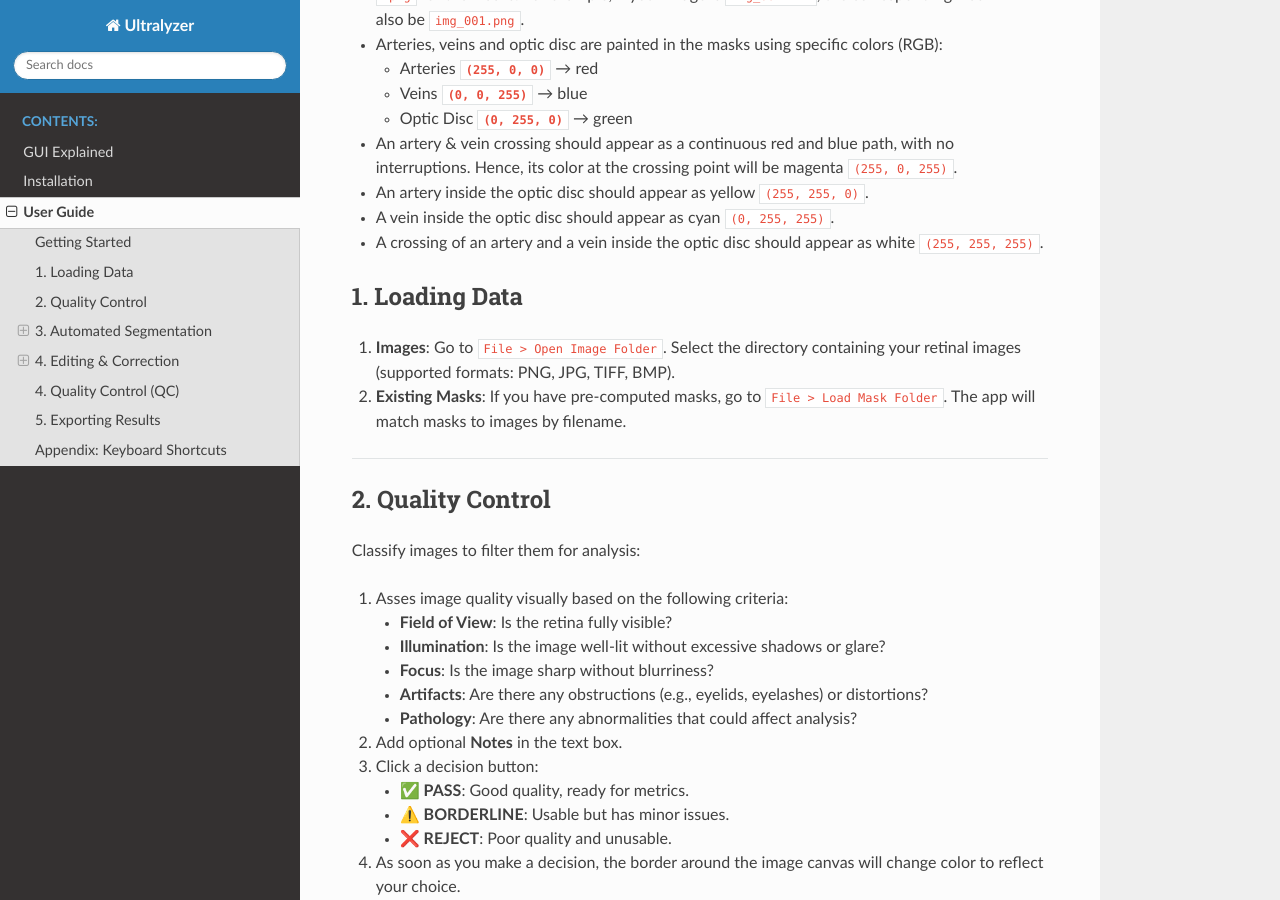
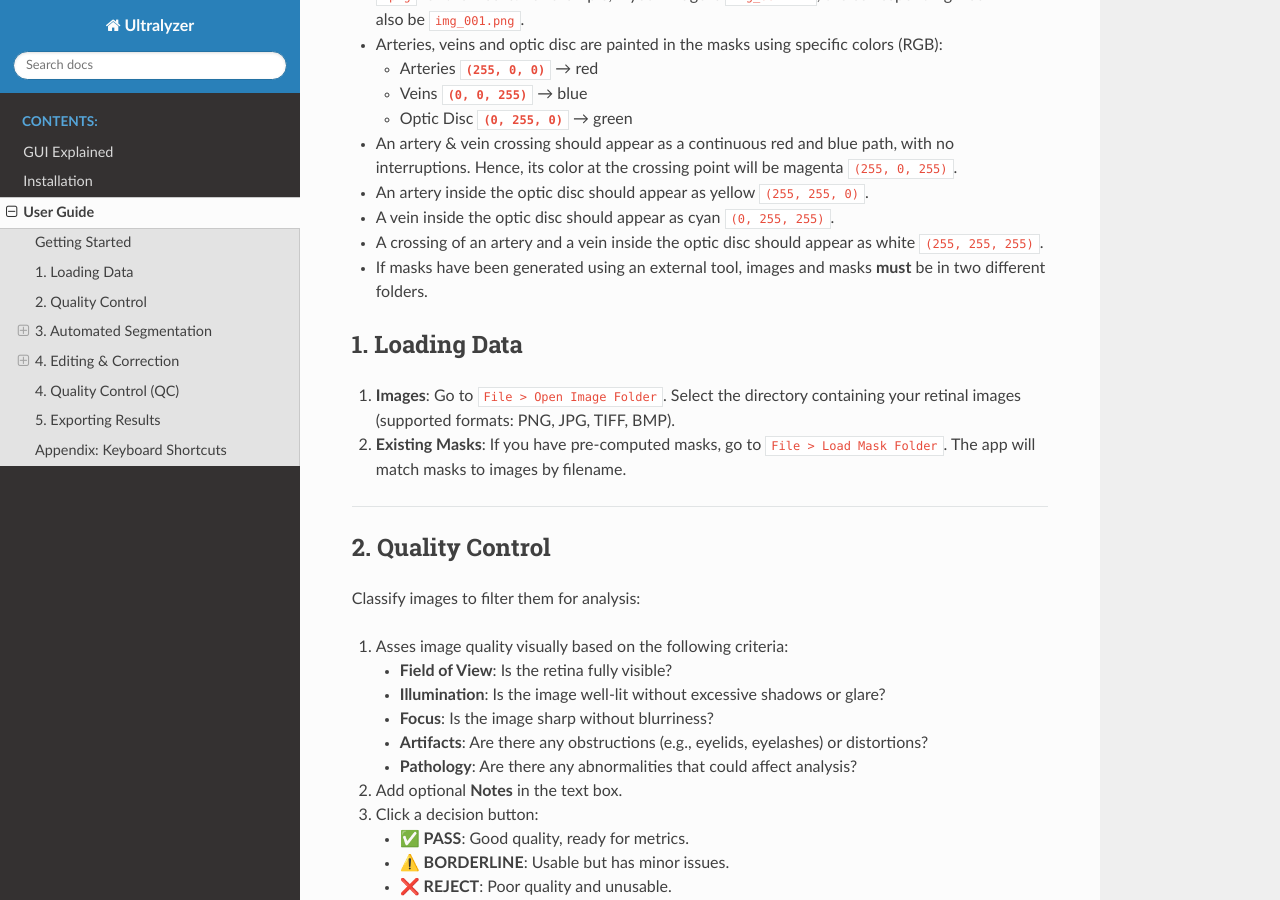
Before and after one commit to Borja21091/Ultralyzer, a Sphinx documentation site: the page built from docs/doc_user_guide.md, in a window 1280 px wide and 900 px high, scrolled down 643 px. Built offline with Sphinx 7.4.7 and the Read the Docs theme 3.1.0, drawn with Linux system fonts in a browser that asks for light colours.

Commit message:
docs: Update user guide with folder structure requirements for external masks

```diff
--- a/docs/doc_user_guide.md
+++ b/docs/doc_user_guide.md
@@ -26,6 +26,7 @@ Ultralyzer is designed to work with retinal UltraWidefield (UWF) images for segm
 - An artery inside the optic disc should appear as yellow `(255, 255, 0)`.
 - A vein inside the optic disc should appear as cyan `(0, 255, 255)`.
 - A crossing of an artery and a vein inside the optic disc should appear as white `(255, 255, 255)`.
+- If masks have been generated using an external tool, images and masks **must** be in two different folders.
 
 ## 1. Loading Data
 
```
Also changed, not shown: 6 other files.
